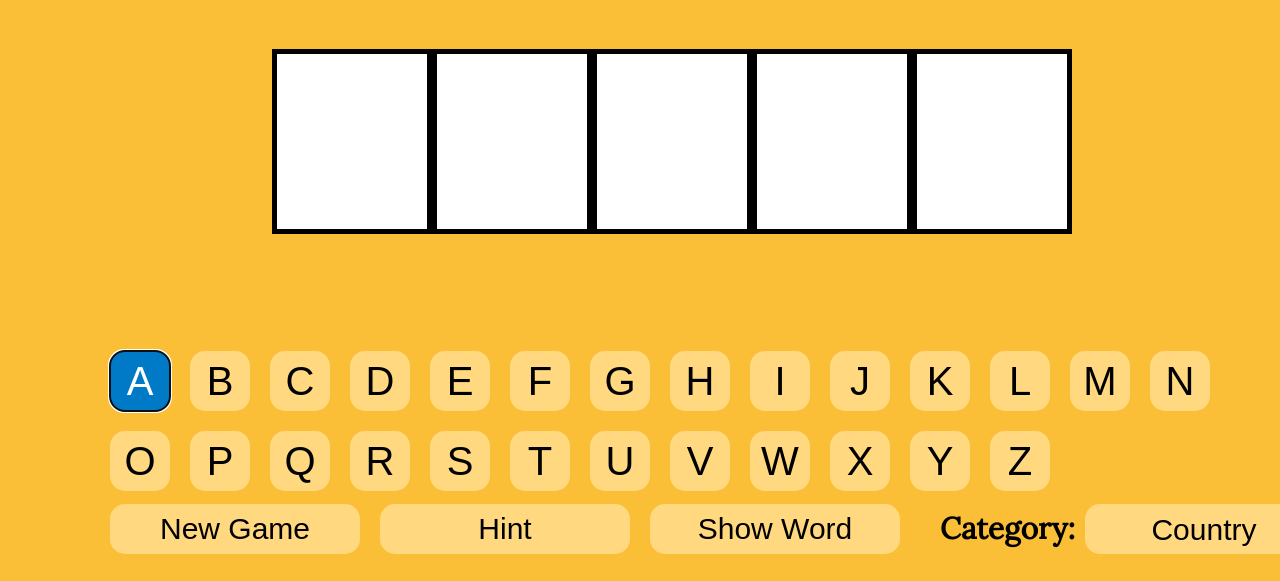
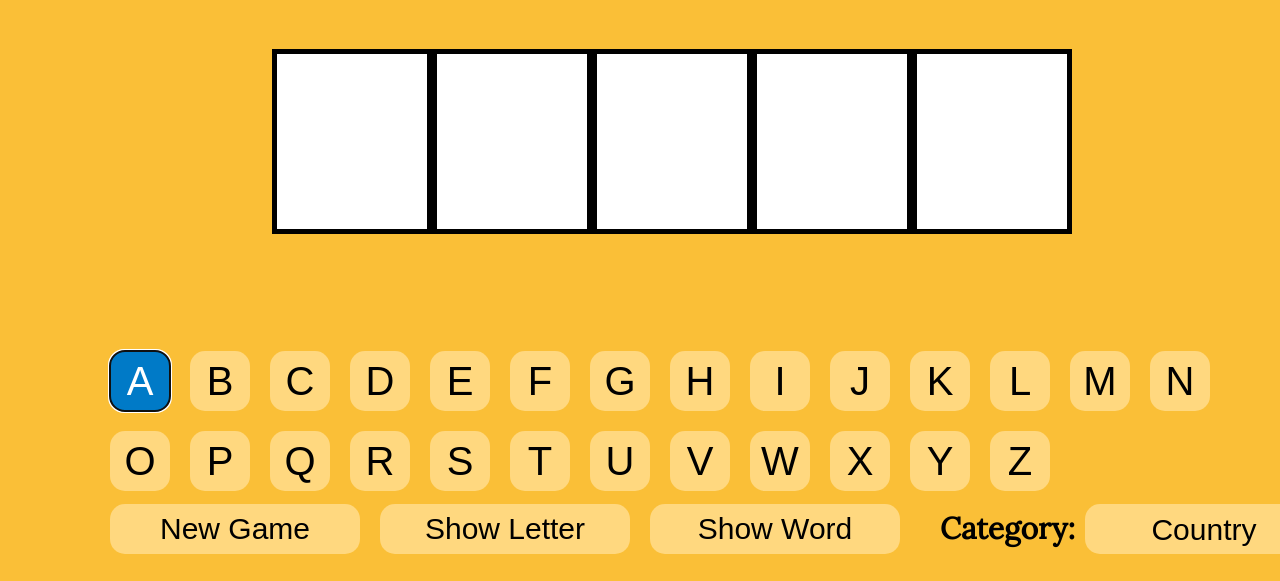
Before and after one commit to dragonflyinmypool/hangman_JS, a plain HTML site: page index.html in a window 1280 px wide. Shown: the part 219-800 px from the top of the page. Drawn offline with Linux system fonts and the light colour scheme.

Commit message:
Switched hint to show letter

```diff
--- a/index.html
+++ b/index.html
@@ -32,7 +32,7 @@ height="0" width="0" style="display:none;visibility:hidden"></iframe></noscript>
 		<div class="optionButtonsContainer" style="grid-area: optionButtonsContainer;">
 
 				<button class="optionButtons" id="newGame">New Game</button>
-				<button class="optionButtons" id="hint">Hint</button>
+				<button class="optionButtons" id="hint">Show Letter</button>
 				<button class="optionButtons" id="showWord">Show Word</button>
 				<span style="padding-left:30px; padding-top: 15px; font-size: 30px;">Category:</span><select class="optionButtons" id="categorySelector"></select>
 		</div>
```
